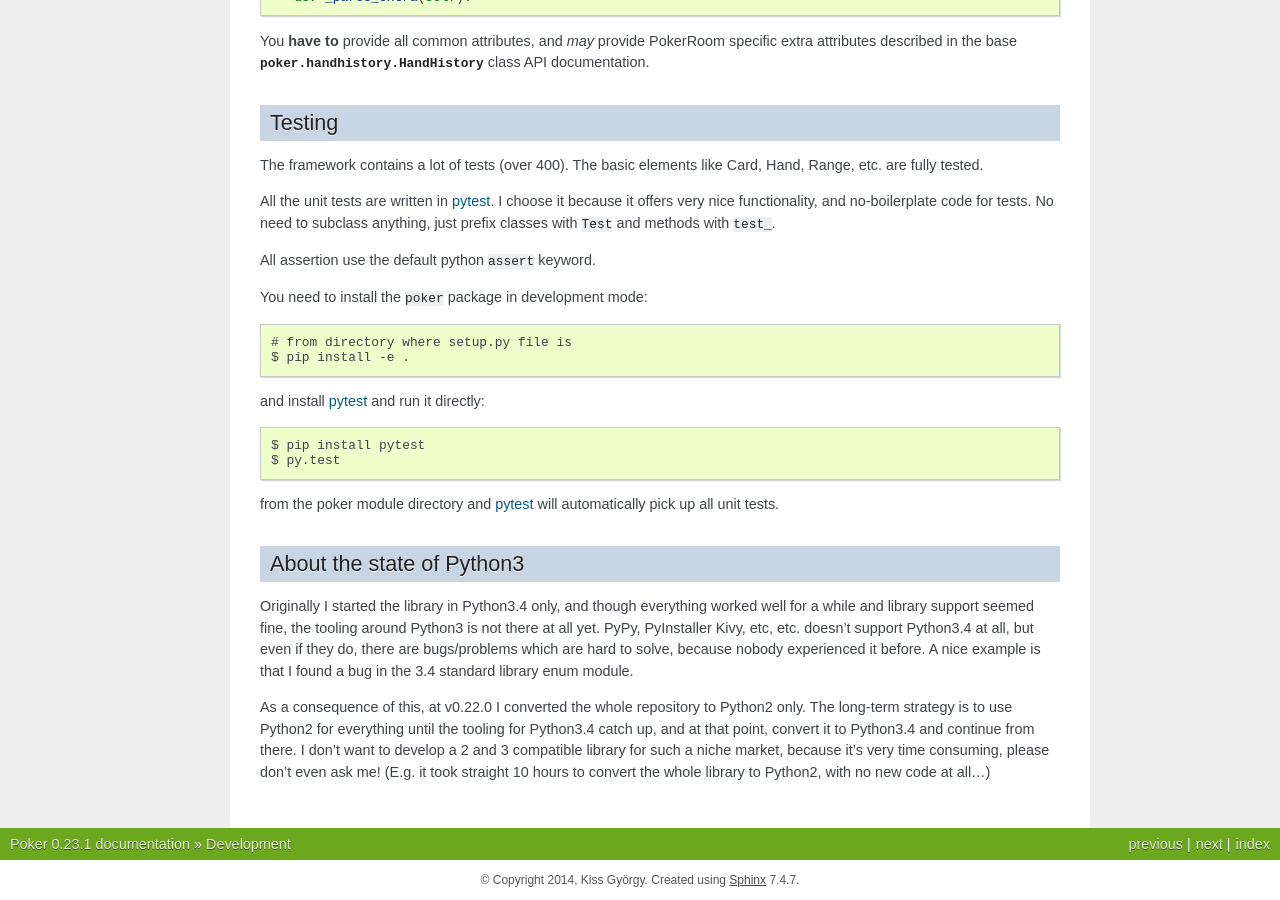
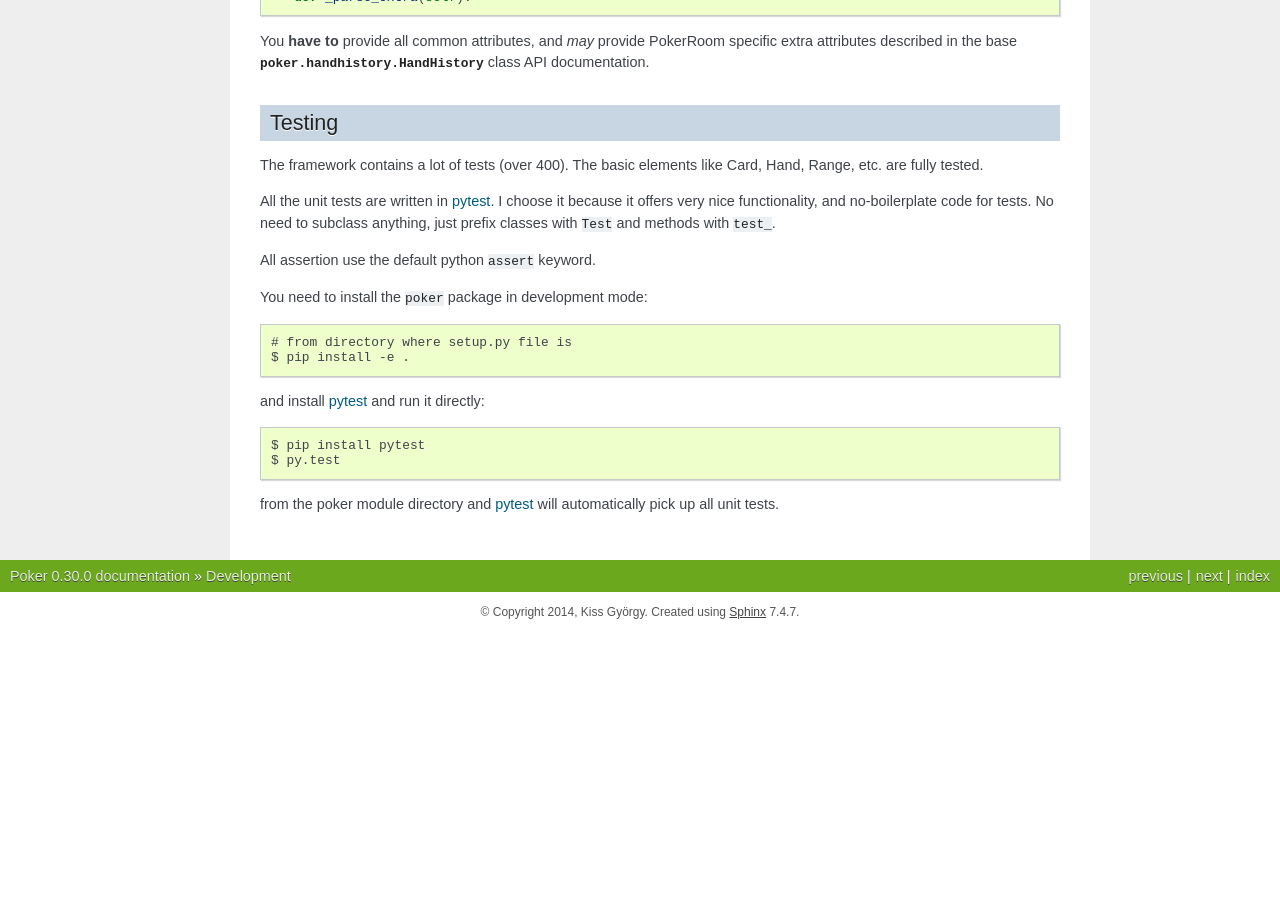
Before and after one commit to pokerregion/poker, a Sphinx documentation site: the page built from docs/development.rst, in a window 1280 px wide and 900 px high, scrolled down 1533 px. Built offline with Sphinx 7.4.7, drawn with Linux system fonts in a browser that asks for light colours; after the commit the page ends 2165 px from its top, so only the background shows below that; some of the changed text lies outside the part shown.

```diff
--- a/docs/development.rst
+++ b/docs/development.rst
@@ -126,22 +126,6 @@ and install `pytest`_ and run it directly::
 from the poker module directory and `pytest`_ will automatically pick up all unit tests.
 
 
-About the state of Python3
---------------------------
-
-Originally I started the library in Python3.4 only, and though everything worked well for a while and
-library support seemed fine, the tooling around Python3 is not there at all yet. PyPy, PyInstaller
-Kivy, etc, etc. doesn't support Python3.4 at all, but even if they do, there are bugs/problems which
-are hard to solve, because nobody experienced it before. A nice example is that I found a bug in the
-3.4 standard library enum module.
-
-As a consequence of this, at v0.22.0 I converted the whole repository to Python2 only. The long-term
-strategy is to use Python2 for everything until the tooling for Python3.4 catch up, and at that point,
-convert it to Python3.4 and continue from there. I don't want to develop a 2 and 3 compatible library
-for such a niche market, because it's very time consuming, please don't even ask me! (E.g. it took
-straight 10 hours to convert the whole library to Python2, with no new code at all...)
-
-
 .. _pytest: http://pytest.org/
 .. _Workflow: https://guides.github.com/introduction/flow/index.html
 .. _Semantic Versioning: http://semver.org/
--- a/docs/install.rst
+++ b/docs/install.rst
@@ -1,5 +1,7 @@
 Installation
 ============
+
+The package requires Python 3.6+ only from version 0.30.0.
 
 
 Simple from PYPI::
```
Also changed, not shown: setup.py (+5 -3 lines).
